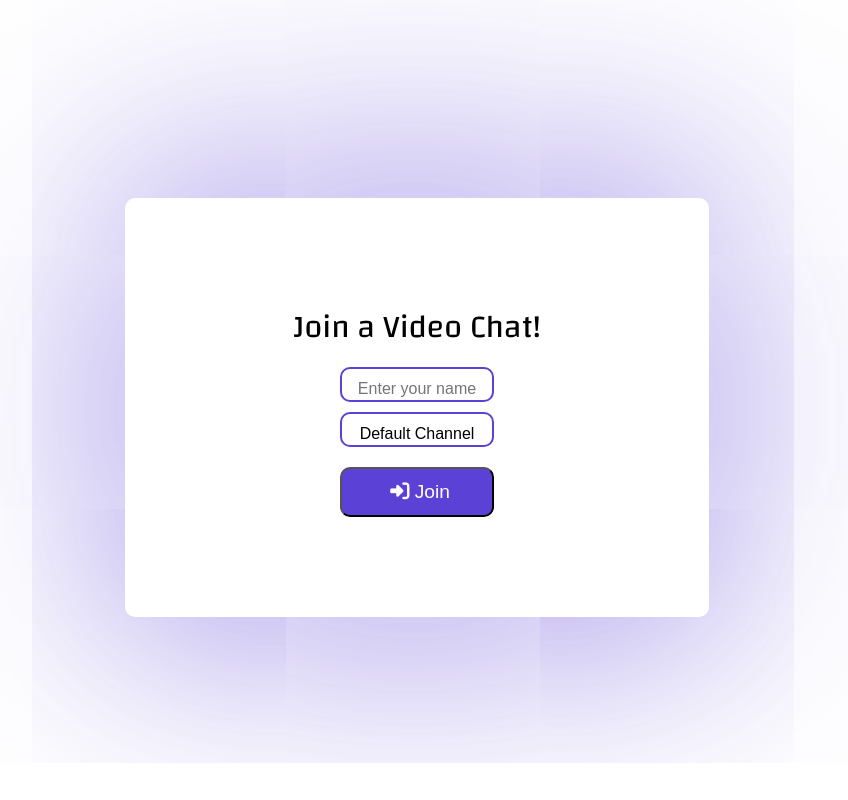
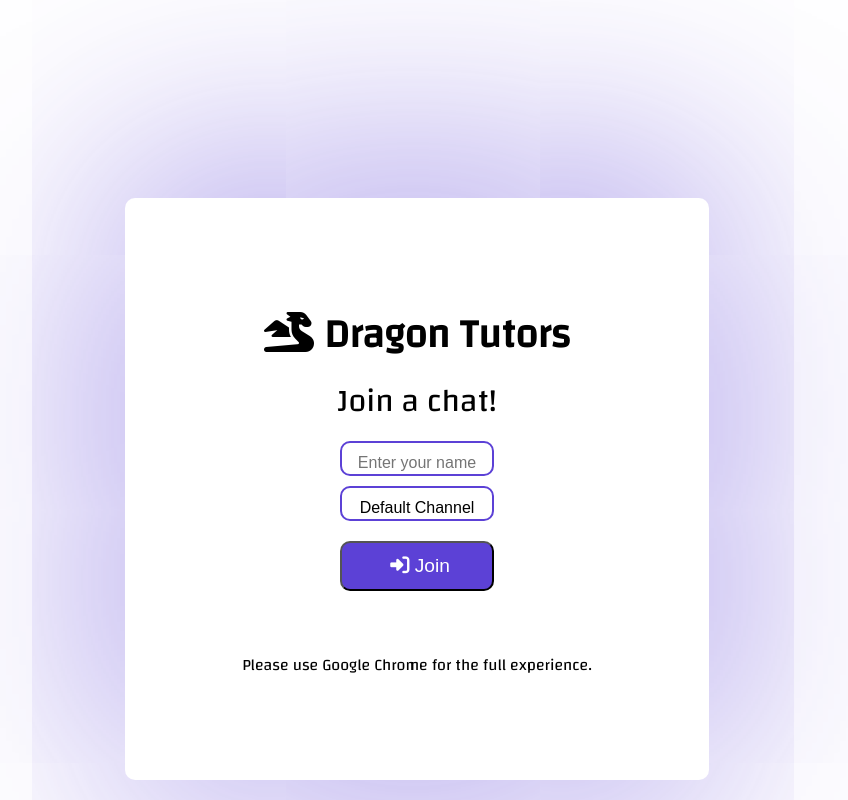
Before and after one commit to hcheng2/Agora-Final-Project.github.io, a plain HTML site: page index.html in a window 1280 px wide. Shown: the whole page, without its empty margins (223-1071 px from the left). Drawn offline with Linux system fonts and the light colour scheme.

Commit message:
Update index.html

```diff
--- a/index.html
+++ b/index.html
@@ -13,17 +13,26 @@
     </head>
 
     <body>
+
         <div class="main-container">
             <div id="login">
-                <span>Join a Video Chat!</span>
+                <span style="font-size: 2.5rem;">
+                    <i class="fas fa-dragon"></i>
+                    <strong>Dragon Tutors</strong>
+                </span>
+                <span><br>Join a chat!</span>
                 <br>
                 <input type="text" id="username" placeholder="Enter your name">
                 <br>
                 <input type="text" id="channel" placeholder="Enter the channel name" value = "Default Channel">
                 <br>
-                <button id="join"><i class="fas fa-sign-in-alt"></i>
+                <button id="join">
+                    <i class="fas fa-sign-in-alt"></i>
+                    Join
+                </button>
+                <br> <br>
+                <span style="font-size: 1rem;">Please use Google Chrome for the full experience.</span>
 
-                    Join</button>
             </div>
         </div>
     </body>
@@ -51,7 +60,7 @@
                 username = name.value;
                 sessionStorage.setItem("channel", channelName);
                 sessionStorage.setItem("name", username);
-                window.open("https://hcheng2.github.io/Agora-Final-Project.github.io/videoChat.html");
+                window.open("videoChat.html"); // https://hcheng2.github.io/Agora-Final-Project.github.io/videoChat.html
             }
         }
 
```
